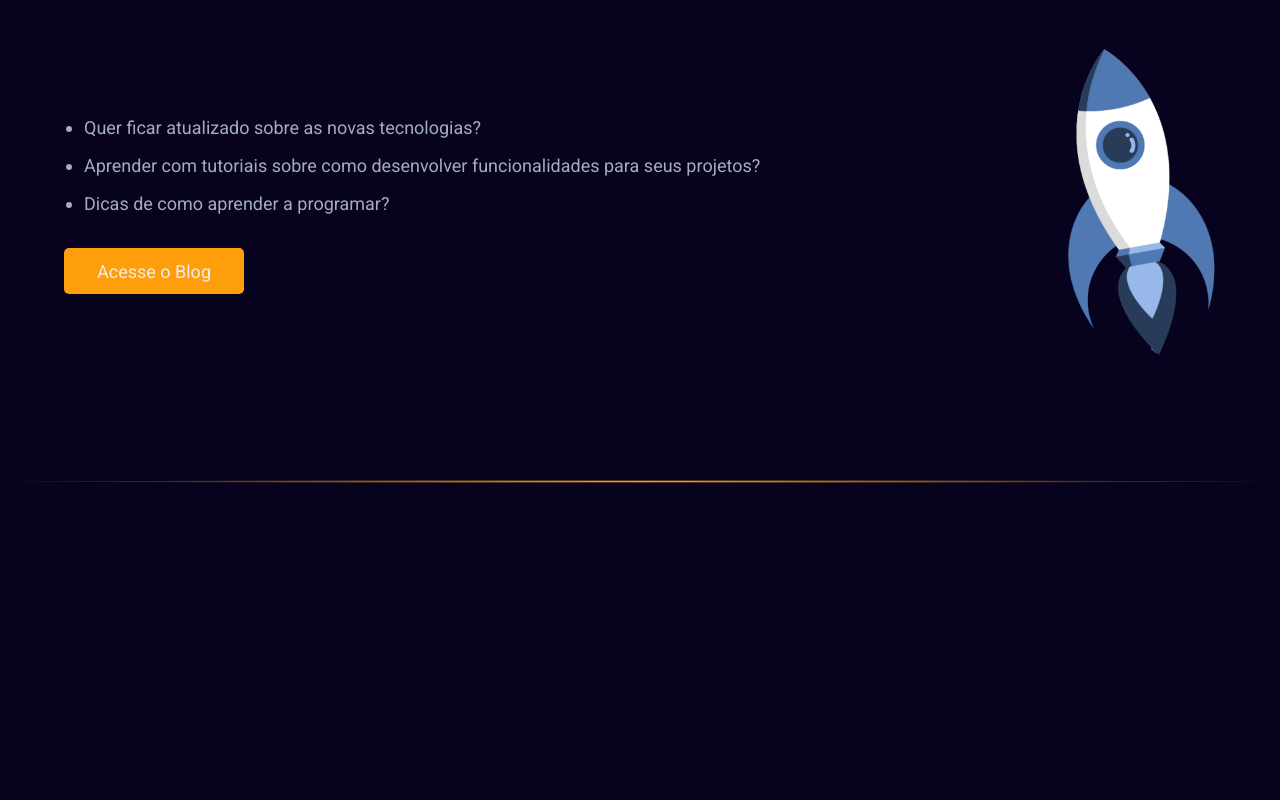
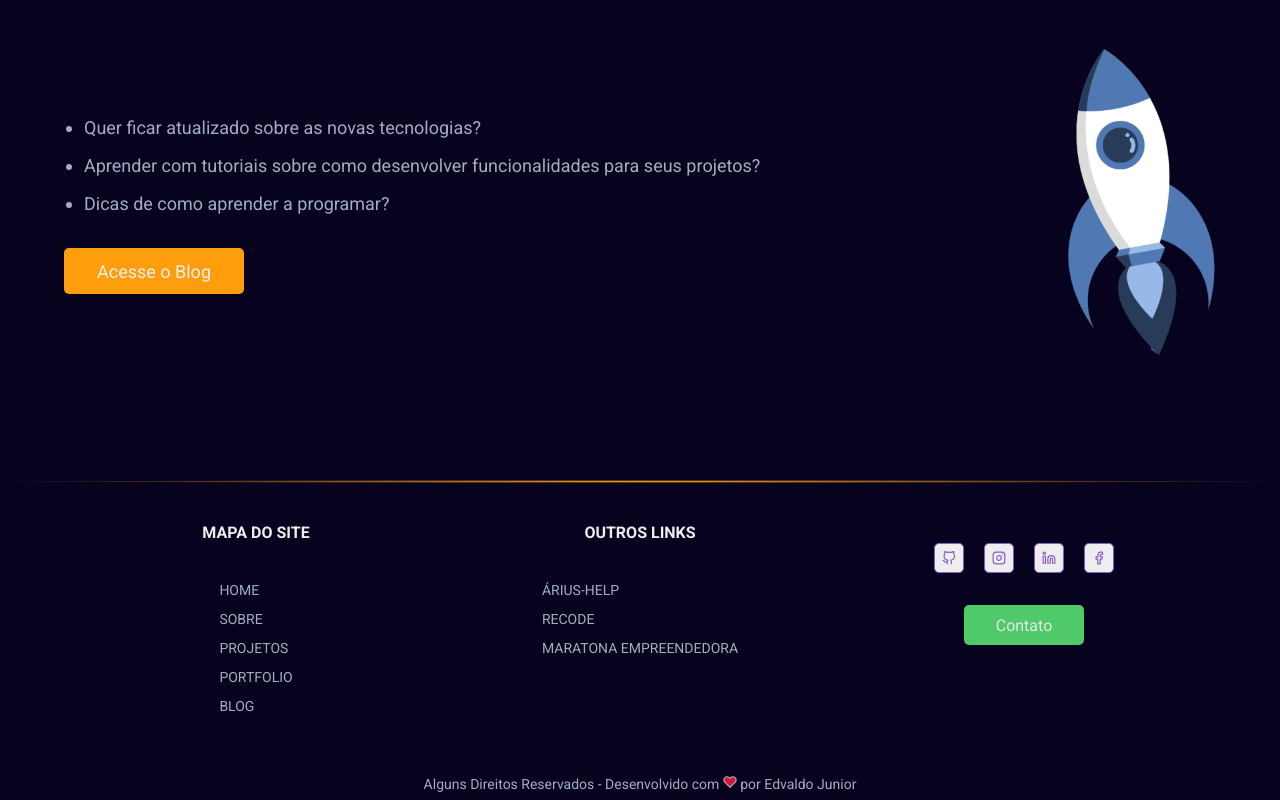
Before and after one commit to EddyPBR/eddypbr-website-old, a React (Create React App) app in the folder web/: page / in a window 1280 px wide. Shown: the part 3712-4512 px from the top of the page. Before the commit the page ends 4195 px from the top, so only its background shows below. Built offline with nearby package versions, Linux system fonts and the light colour scheme; the HTML template or start-up script is replaced by a standard one.

Commit message:
:package: Creating component Footer

```diff
--- /dev/null
+++ b/web/src/components/Footer/index.js
@@ -0,0 +1,79 @@
+import React from "react";
+import { Link } from "react-router-dom";
+
+import { FiFacebook, FiInstagram, FiLinkedin, FiGithub, FiHeart } from "react-icons/fi";
+
+import "./styles.css";
+
+const Footer = () => {
+  return(
+    <footer>
+      <div className="container">
+        <div className="column">
+          <h2>MAPA DO SITE</h2>
+          <ul>
+            <li><Link to="/">HOME</Link></li>
+            <li><Link to="/sobre">SOBRE</Link></li>
+            <li><Link to="/projetos">PROJETOS</Link></li>
+            <li><Link to="/portfolio">PORTFOLIO</Link></li>
+            <li><Link to="/blog">BLOG</Link></li>
+          </ul>
+        </div>
+        <div className="column">
+          <h2>OUTROS LINKS</h2>
+          <ul>
+            <li><a href="http://www.ariushelp.com/" rel="noopener noreferrer" target="_blank">ÁRIUS-HELP</a></li>
+            <li><a href="https://www.recode.org.br/" rel="noopener noreferrer" target="_blank">RECODE</a></li>
+            <li><a href="http://www.maratonaempreendedorismo2019.cf/" rel="noopener noreferrer" target="_blank">MARATONA EMPREENDEDORA</a></li>
+          </ul>
+        </div>
+        <div className="column">
+          <ul>
+          <li>
+              <a
+                href="https://github.com/EddyPBR"
+                rel="noopener noreferrer"
+                target="_blank"
+              >
+                <FiGithub />
+              </a>
+            </li>
+            <li>
+              <a
+                href="https://www.instagram.com/edvaldo_junior_dev/"
+                rel="noopener noreferrer"
+                target="_blank"
+              >
+                <FiInstagram />
+              </a>
+            </li>
+            <li>
+              <a
+                href="https://br.linkedin.com/in/edvaldojuniordev"
+                rel="noopener noreferrer"
+                target="_blank"
+              >
+                <FiLinkedin />
+              </a>
+            </li>
+            <li>
+              <a
+                href="https://www.facebook.com/edvaldo.junior.906638"
+                rel="noopener noreferrer"
+                target="_blank"
+              >
+                <FiFacebook />
+              </a>
+            </li>
+          </ul>
+          <Link to="/contato" className="button">Contato</Link>
+        </div>
+      </div>
+      <div className="details">
+        <span>Alguns Direitos Reservados - Desenvolvido com <FiHeart size={10} /> por Edvaldo Junior </span>
+      </div>
+    </footer>
+  );
+}
+
+export default Footer;
--- /dev/null
+++ b/web/src/components/Footer/styles.css
@@ -0,0 +1,163 @@
+footer {
+  display: flex;
+  flex-direction: column;
+  margin: 0 auto;
+}
+
+footer .container {
+  display: grid;
+  grid-template-columns: 1fr 1fr 1fr;
+  justify-content: center;
+  align-items: flex-start;
+  margin-top: 4rem;
+}
+
+footer .column {
+  display: flex;
+  flex-direction: column;
+  align-items: center;
+  justify-content: center;
+}
+
+footer .column h2 {
+  font-size: 1.6rem;
+  margin-bottom: 1.6rem;
+}
+
+footer .column ul {
+  display: flex;
+  flex-direction: column;
+  align-items: flex-start;
+  justify-content: flex-start;
+  flex: 1;
+  margin: 2rem;
+}
+
+footer .column ul li {
+  list-style: none;
+  margin-bottom: .8rem;
+}
+
+footer .column ul li a{
+  text-decoration: none;
+  font: 400 1.4rem "Roboto", sans-serif;
+  color: var(--color-grey);
+  transition: filter .2s;
+}
+
+footer .column ul li a:hover{
+  filter: brightness(1.4);
+}
+
+footer .column ul li:last-child {
+  margin-bottom: 0;
+}
+
+footer .column:last-child ul {
+  display: flex;
+  flex-direction: row;
+  justify-content: center;
+  align-items: center;
+  margin-bottom: 3.2rem;
+}
+
+footer .column:last-child ul li {
+  list-style: none;
+  margin: 0 1rem;
+}
+
+footer .column:last-child ul li a {
+  text-decoration: none;
+  color: var(--color-purple-dark);
+  width: 3rem;
+  height: 3rem;
+  border: .16rem solid var(--color-purple);
+  border-radius: .5rem;
+  background: var(--color-grey-light);
+  transition: background .3s, color .3s, border-color .3s;
+
+  display: flex;
+  flex-direction: row;
+  justify-content: center;
+  align-items: center;
+}
+
+footer .column:last-child ul li svg {
+  color: var(--color-purple);
+  transition: color .3s;
+}
+
+footer .column:last-child ul li a:hover {
+  background-color: var(--color-purple-dark);
+  color: var(--color-grey-light);
+  border-color: var(--color-purple-dark);
+}
+
+footer .column:last-child ul li a:hover svg {
+  color: var(--color-grey-light);
+}
+
+footer .column:last-child ul li:first-child {
+  margin-left: 0;
+}
+
+footer .column:last-child ul li:last-child {
+  margin-right: 0 ;
+}
+
+footer .column:last-child .button {
+  background-color: var(--color-green);
+  min-height: 4rem;
+  padding: 0 0;
+  font-size: 1.6rem;
+  color: #FFF;
+  filter: brightness(.9);
+}
+
+footer .column:last-child .button:hover {
+  filter: brightness(1.1);
+}
+
+footer .details {
+  margin-bottom: .8rem;
+  margin-top: 4rem;
+  display: flex;
+  flex-direction: row;
+  justify-content: center;
+  align-items: center;
+}
+
+footer .details span {
+  font: 400 1.4rem "Roboto", sans-serif;
+  color: var(--color-grey);
+}
+
+footer .details svg {
+  width: 1.4rem;
+  height: 1.4rem;
+  fill: crimson;
+}
+
+@media (max-width: 1070px) {
+  footer .container {
+    grid-template-columns: 1fr 1fr;
+  }
+  footer .column:nth-child(2) {
+    display: none;
+  }
+
+  footer .details {
+    text-align: center;
+  }
+}
+
+@media (max-width: 480px) {
+  footer .container {
+    display: flex;
+    flex-direction: column;
+    align-items: center;
+  }
+  footer .column:first-child {
+    display: none;
+  }
+}
--- a/web/src/pages/Home/index.js
+++ b/web/src/pages/Home/index.js
@@ -12,6 +12,7 @@ import Section from "../../components/Section";
 import Portfolio from "../../components/Portfolio";
 import Project from "../../components/Project";
 import ContactBox from "../../components/ContactBox";
+import Footer from "../../components/Footer";
 
 import "./styles.css";
 
@@ -169,6 +170,8 @@ const Home = () => {
 
         <div className="line yellow" />
       </main>
+
+      <Footer />
     </>
   );
 };
```
